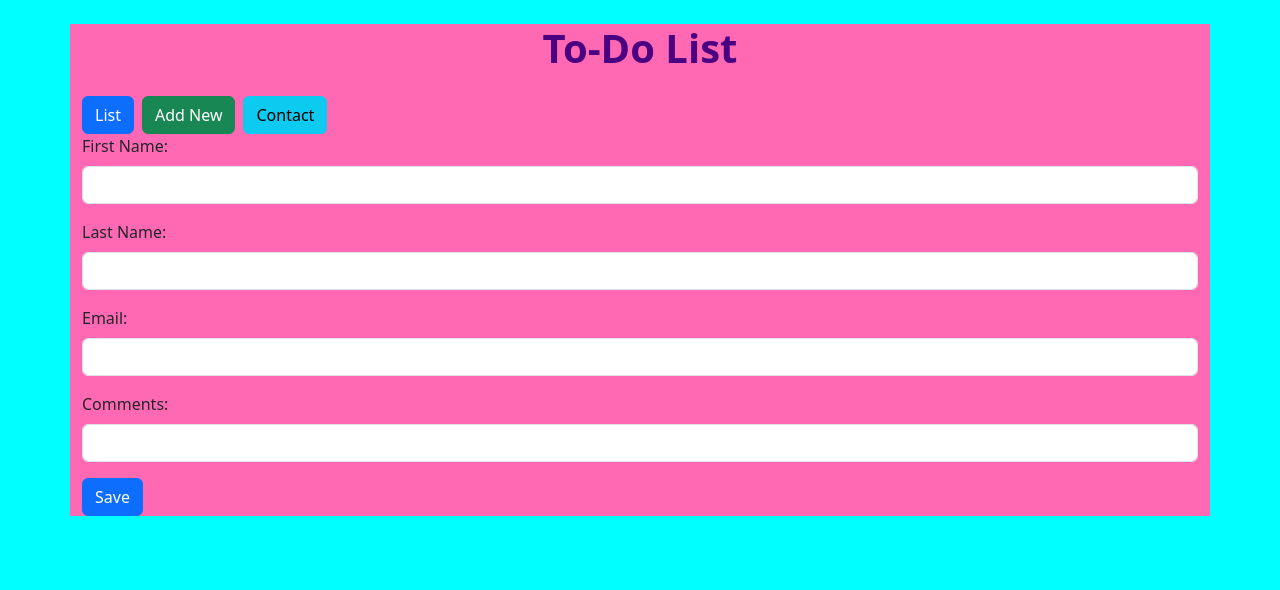
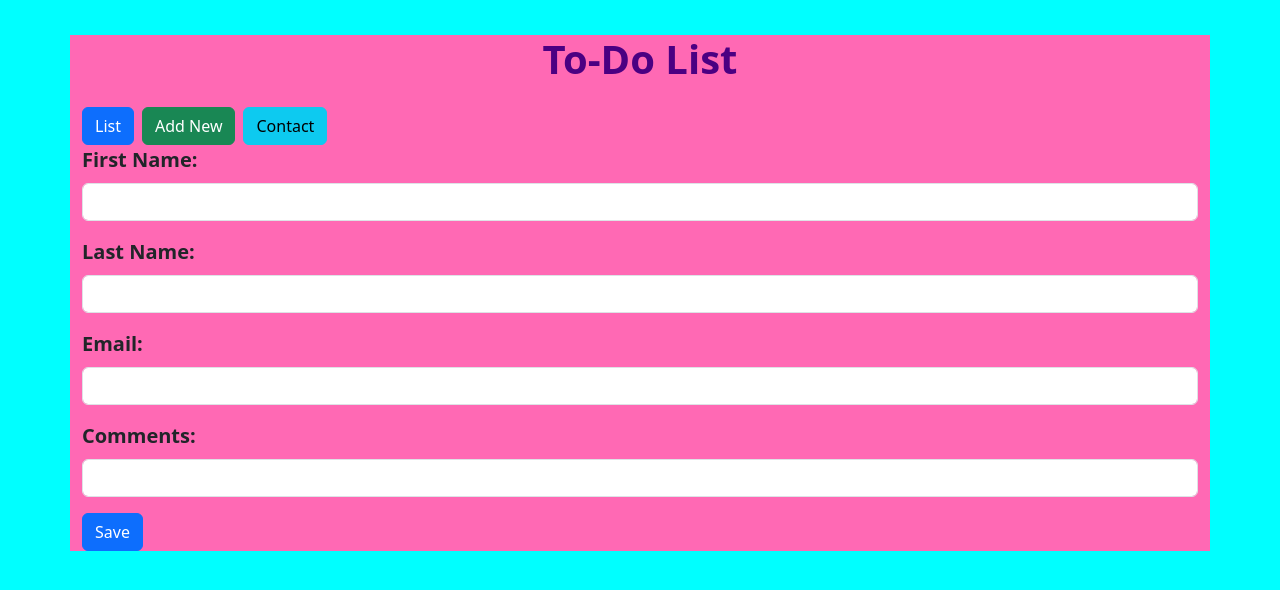
Before and after one commit to daniraheim/Project3, a React (Create React App) app: page /contact in a window 1280 px wide. Shown: the top 590 px of the page. Built offline with nearby package versions, Linux system fonts and the light colour scheme.

Commit message:
final touches

```diff
--- a/src/App.css
+++ b/src/App.css
@@ -7,10 +7,12 @@ h1 {
     font-weight: bolder;
 }
 
-th {
-    color: indigo;
+body {
+    background-color:aqua;
+    margin: 35px 0px;
 }
 
-body {
-    background-color:aqua
+.save-button {
+   display: block;
+   margin: 0 auto;
 }
--- a/src/ContactForm.js
+++ b/src/ContactForm.js
@@ -15,7 +15,7 @@ function ContactForm({ initialData , onSubmit}) {
     return (
         <form action="https://formspree.io/f/xeoapjay" method="POST" onSubmit={handleSubmit}>
           <div className="mb-3">
-            <label className="form-label">First Name:</label>
+            <label className="fs-5 fw-bold form-label">First Name:</label>
             <input
               type="text"
               name="firstName"
@@ -26,7 +26,7 @@ function ContactForm({ initialData , onSubmit}) {
             />
           </div>
           <div className="mb-3">
-            <label className="form-label">Last Name:</label>
+            <label className="fs-5 fw-bold form-label">Last Name:</label>
             <input
               type="text"
               name="lastName"
@@ -37,7 +37,7 @@ function ContactForm({ initialData , onSubmit}) {
             />
           </div>
           <div className="mb-3">
-            <label className="form-label">Email:</label>
+            <label className="fs-5 fw-bold form-label">Email:</label>
             <input
               type="email"
               name="email"
@@ -47,7 +47,7 @@ function ContactForm({ initialData , onSubmit}) {
             />
           </div>
           <div className="mb-3">
-            <label className="form-label">Comments:</label>
+            <label className="fs-5 fw-bold form-label">Comments:</label>
             <input
               type="text"
               name="comments"
@@ -56,7 +56,9 @@ function ContactForm({ initialData , onSubmit}) {
               onChange={handleChange}
             />
           </div>
+          <div>
           <button type="submit" className="btn btn-primary">Save</button>
+          </div>
         </form>
       );
 }
--- a/src/TaskForm.js
+++ b/src/TaskForm.js
@@ -21,7 +21,7 @@ function TaskForm({ initialData , onSubmit})
     return (
         <form onSubmit={handleSubmit}>
           <div className="mb-3">
-            <label className="form-label">Task</label>
+            <label className="fs-5 fw-bold form-label">Task</label>
             <input
               type="text"
               name="title"
@@ -32,7 +32,7 @@ function TaskForm({ initialData , onSubmit})
             />
           </div>
           <div className="mb-3">
-            <label className="form-label">Description</label>
+            <label className="fs-5 fw-bold form-label">Description</label>
             <input
               type="text"
               name="description"
@@ -48,9 +48,11 @@ function TaskForm({ initialData , onSubmit})
               checked={formData.status}
               onChange={handleStatusChange}
               />
-              <label className="form-check-label">Completed</label>
+              <label className="fs-5 fw-bold form-check-label">Completed</label>
           </div>
+          <div>
           <button type="submit" className="btn btn-primary">Save</button>
+          </div>
         </form>
       );
 }
--- a/src/TaskItems.js
+++ b/src/TaskItems.js
@@ -22,7 +22,7 @@ function TaskItems({tasks , onDelete})
         <div className="table-responsive mt-4">
           <table className="table table-bordered table-info">
             <thead className="table-dark">
-              <tr className="table-warning">
+              <tr className="text-center fs-4 table-warning">
                 <th>Task</th>
                 <th>Description</th>
                 <th>Status</th>
--- a/src/index.css
+++ b/src/index.css
@@ -5,14 +5,9 @@ body {
     sans-serif;
   -webkit-font-smoothing: antialiased;
   -moz-osx-font-smoothing: grayscale;
-  background-color: aqua;
 }
 
 code {
   font-family: source-code-pro, Menlo, Monaco, Consolas, 'Courier New',
     monospace;
 }
-
-App {
-  background-color: aqua;
-}
```
Also changed, not shown: src/logo.svg (deleted).
